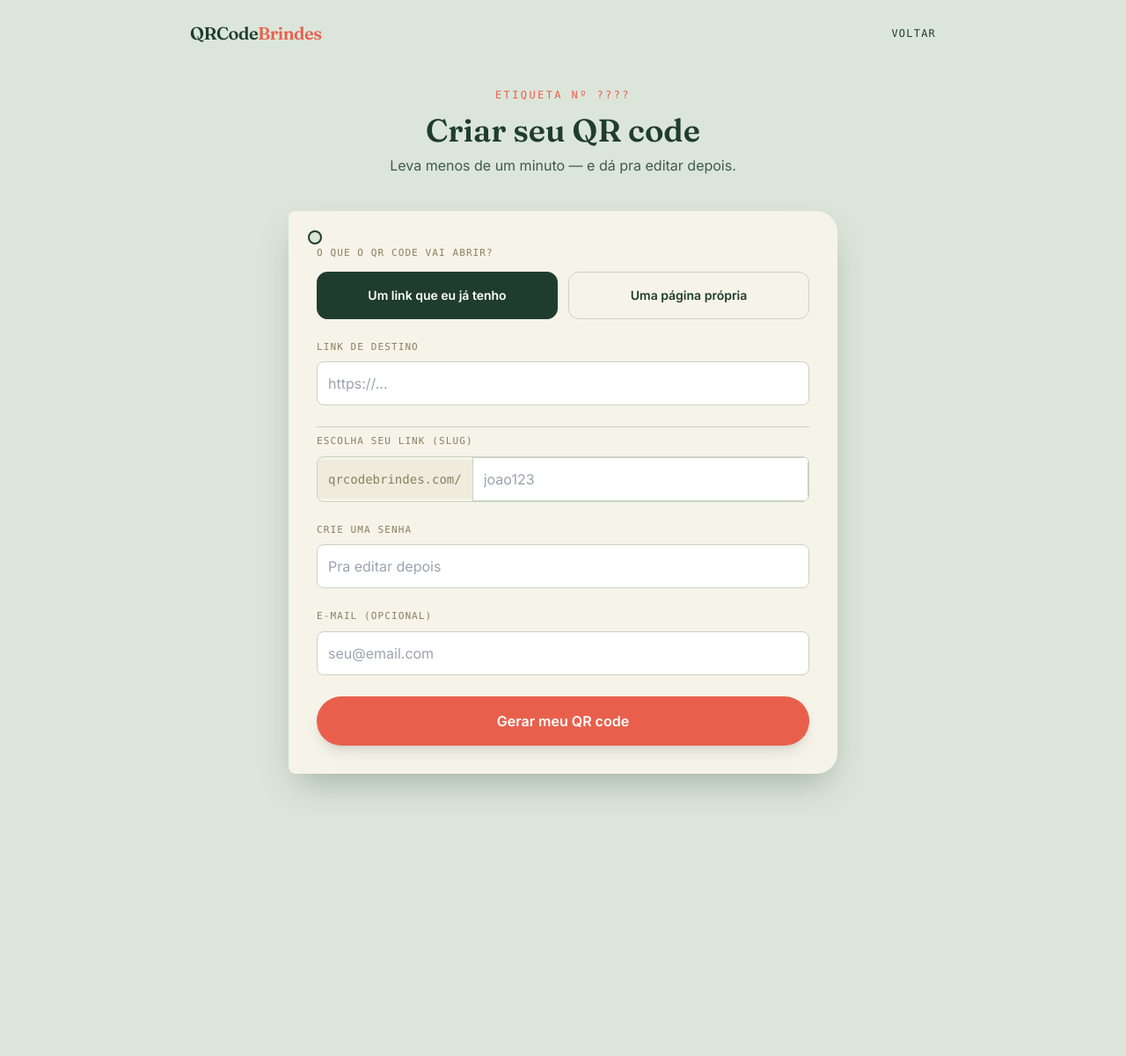
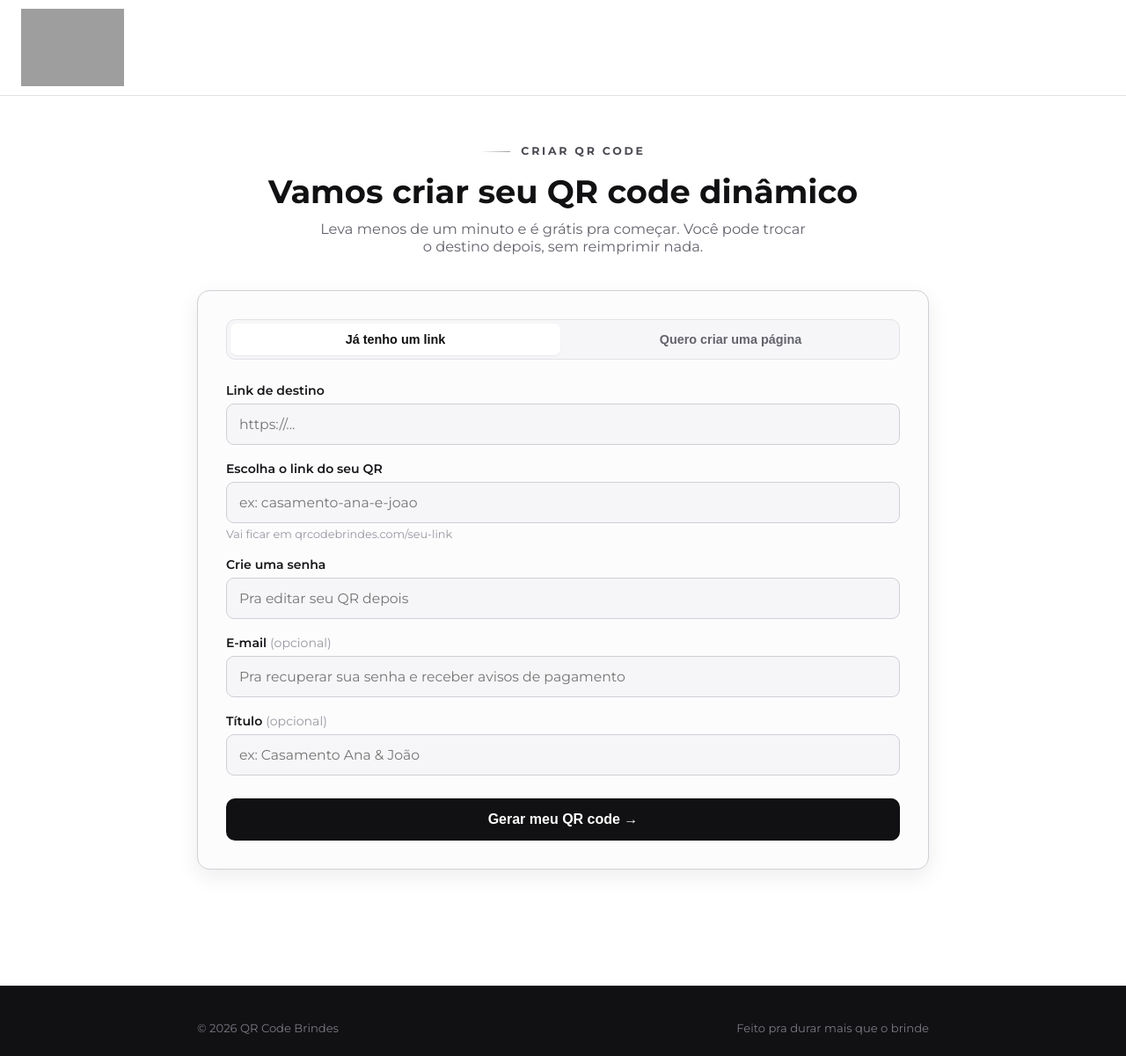
Before and after one commit to leanttro/leanttro_qr, a Flask app: page /gerar-qr in a window 1280 px wide. Shown: the whole page at 88% size. Before the commit the page ends 904 px from the top, so only its background shows below. Run offline with Flask 3, Linux system fonts and the light colour scheme; parts of the project's set-up code (start-up, migrations or seed data) failed here and were passed over; some libraries are stand-ins or nearby versions; grey boxes are pictures that could not be loaded.

Commit message:
Update gerar_qr.html

```diff
--- a/templates/gerar_qr.html
+++ b/templates/gerar_qr.html
@@ -1,177 +1,262 @@
 <!DOCTYPE html>
-<html lang="pt-br">
+<html lang="pt-BR">
 <head>
 <meta charset="UTF-8">
 <meta name="viewport" content="width=device-width, initial-scale=1.0">
-    <title>Criar QR code | QRCodeBrindes</title>
-    <script src="https://cdn.tailwindcss.com"></script>
+<title>Criar meu QR code | QR Code Brindes</title>
+<meta name="description" content="Gere um QR code dinâmico grátis. Cole um link ou crie uma página própria com mensagem, foto e linha do tempo.">
+<meta name="robots" content="index, follow">
+<meta name="theme-color" content="#ffffff">
+<meta name="author" content="QR Code Brindes">
+
+<link rel="icon" type="image/png" href="https://res.cloudinary.com/dec2b0u1/image/upload/v1783897417/qr_udzbq7.png">
+<link rel="apple-touch-icon" href="https://res.cloudinary.com/dec2b0u1/image/upload/v1783897417/qr_udzbq7.png">
+
+<link rel="preconnect" href="https://fonts.googleapis.com">
+<link rel="preconnect" href="https://fonts.gstatic.com" crossorigin>
+<link href="https://fonts.googleapis.com/css2?family=Montserrat:ital,wght@0,400;0,500;0,600;0,700;0,800;1,400&display=swap" rel="stylesheet">
 <style>
-        @import url('https://fonts.googleapis.com/css2?family=Fraunces:opsz,wght@9..144,600;9..144,700&family=Inter:wght@400;500;600;700&family=IBM+Plex+Mono:wght@500&display=swap');
+:root{
+    --bg:#ffffff;--surface:#f6f6f8;--surface-2:#eeeef1;
+    --ink:#17171a;--ink-soft:#63636c;--ink-faint:#9797a0;
+    --line:#e2e2e7;--line-strong:#cfcfd6;
+    --chrome-1:#fcfcfd;--chrome-2:#d7d7dd;--chrome-3:#9a9aa2;--chrome-4:#4a4a52;
+    --ink-black:#111113;--focus:#3b6ef0;--radius:14px;
+    --shadow-sm:0 1px 2px rgba(20,20,25,.06);
+    --shadow-md:0 8px 24px rgba(20,20,25,.08);
+    --shadow-lg:0 24px 64px rgba(20,20,25,.14);
+}
+*{box-sizing:border-box}
+html{scroll-behavior:smooth}
+body{margin:0;background:var(--bg);color:var(--ink);font-family:'Montserrat',sans-serif;-webkit-font-smoothing:antialiased}
+img{max-width:100%;display:block}
+a{color:inherit;text-decoration:none}
+.container{max-width:880px;margin:0 auto;padding:0 24px}
+h1,h2,h3{font-family:'Montserrat',sans-serif;margin:0;color:var(--ink-black)}
+:focus-visible{outline:2px solid var(--focus);outline-offset:3px;border-radius:4px}
 
-        :root {
-            --paper: #DCE5DA;
-            --ink: #1F3D2E;
-            --coral: #E8604C;
-            --gold: #C9A227;
+/* HEADER */
+header{
+    position:sticky;top:0;z-index:60;background:rgba(255,255,255,.88);backdrop-filter:blur(10px);
+    border-bottom:1px solid var(--line);display:flex;align-items:center;justify-content:space-between;
+    padding:10px 24px;gap:16px;
 }
-        body { background-color: var(--paper); color: var(--ink); font-family: 'Inter', sans-serif; }
-        .font-display { font-family: 'Fraunces', serif; }
-        .font-mono { font-family: 'IBM Plex Mono', monospace; }
+.header-logo a{display:flex;align-items:center;gap:10px}
+.header-logo img{height:88px;width:auto}
+@media (max-width:900px){.header-logo img{height:80px}}
 
-        .tag {
-            position: relative;
-            background: #F6F3E9;
-            border-radius: 0.5rem 1.5rem 1.5rem 0.5rem;
-            box-shadow: 0 18px 40px -12px rgba(31, 61, 46, 0.35);
+/* PAGE HEAD */
+.page-head{padding:52px 0 8px;text-align:center}
+.eyebrow{
+    display:inline-flex;align-items:baseline;gap:12px;font-size:.78em;font-weight:700;
+    letter-spacing:.22em;text-transform:uppercase;color:var(--chrome-4);margin-bottom:16px;
 }
-        .tag::before {
-            content: '';
-            position: absolute;
-            top: 22px;
-            left: 22px;
-            width: 16px;
-            height: 16px;
-            border-radius: 50%;
-            background: var(--paper);
-            border: 2px solid var(--ink);
+.eyebrow::before{content:"";display:inline-block;width:34px;height:1px;background:linear-gradient(90deg,transparent,var(--chrome-3));transform:translateY(-3px)}
+.page-head h1{font-size:clamp(1.7em,3.4vw,2.3em);margin-bottom:10px}
+.page-head p{color:var(--ink-soft);font-size:1.02em;margin:0 auto;max-width:52ch}
+
+/* FLASH */
+.flash-box{
+    background:#fdecea;border:1px solid #f3c2bd;color:#8a2e22;
+    padding:12px 14px;border-radius:9px;font-size:.9em;margin:24px 0;
 }
+.flash-box.success{background:#eaf6ee;border-color:#bfe3cb;color:#1f6b4a}
 
-        input[type=text], input[type=url], input[type=email], input[type=password] {
-            background: #fff;
-            border: 1.5px solid #C9D3C3;
+/* FORM CARD */
+.form-section{padding:32px 0 72px}
+.form-card{
+    background:var(--chrome-1);border:1px solid var(--line-strong);border-radius:var(--radius);
+    padding:32px;box-shadow:var(--shadow-md);
 }
-        input:focus {
-            outline: none;
-            border-color: var(--ink);
+.modal-tabs{display:flex;gap:6px;background:var(--surface);border:1px solid var(--line);border-radius:10px;padding:4px;margin-bottom:26px}
+.modal-tab{
+    flex:1;text-align:center;padding:10px;border-radius:7px;font-size:.9em;font-weight:600;
+    color:var(--ink-soft);cursor:pointer;border:none;background:none;
 }
+.modal-tab.active{background:#fff;color:var(--ink-black);box-shadow:var(--shadow-sm)}
+.field{margin-bottom:18px}
+.field label{display:block;font-size:.88em;font-weight:600;margin-bottom:6px;color:var(--ink)}
+.field input{
+    width:100%;padding:13px 14px;border:1px solid var(--line-strong);border-radius:9px;
+    font-size:.98em;font-family:'Montserrat',sans-serif;background:var(--surface);
+}
+.field input:focus{outline:2px solid var(--focus);outline-offset:1px;background:#fff}
+.field .hint{font-size:.8em;color:var(--ink-faint);margin-top:5px}
+.field-optional{color:var(--ink-faint);font-weight:400}
+.btn-submit{
+    width:100%;background:var(--ink-black);color:#fff;border:none;border-radius:10px;
+    padding:15px;font-weight:600;font-size:1em;cursor:pointer;margin-top:8px;
+}
+.btn-submit:hover{background:var(--chrome-4)}
 
-        .toggle-option {
-            border: 1.5px solid #C9D3C3;
-            transition: all .15s ease;
+/* TEMPLATE PICKER */
+.template-section{margin:28px 0}
+.template-section > label.section-label{display:block;font-size:.88em;font-weight:600;margin-bottom:12px;color:var(--ink)}
+.template-grid{display:grid;grid-template-columns:repeat(auto-fill,minmax(200px,1fr));gap:16px}
+.template-option{position:relative}
+.template-option input{position:absolute;opacity:0;width:1px;height:1px}
+.template-option label{
+    display:block;border:2px solid var(--line);border-radius:12px;overflow:hidden;
+    cursor:pointer;transition:border-color .15s, box-shadow .15s;background:var(--chrome-1);
 }
-        .toggle-option.active {
-            border-color: var(--ink);
-            background: var(--ink);
-            color: #fff;
-        }
+.template-option input:checked + label{border-color:var(--ink-black);box-shadow:var(--shadow-sm)}
+.template-preview{aspect-ratio:4/3;background:var(--surface-2);overflow:hidden}
+.template-preview img{width:100%;height:100%;object-fit:cover}
+.template-body{padding:12px 14px}
+.template-body .nome{font-size:.92em;font-weight:600;display:block;margin-bottom:6px}
+.tag{display:inline-block;font-size:.72em;padding:3px 9px;border-radius:999px}
+.tag-free{background:var(--surface-2);color:var(--ink-soft)}
+.tag-paid{background:var(--ink-black);color:#fff}
+.template-demo-link{display:block;margin-top:8px;font-size:.78em;color:var(--ink-soft);text-decoration:underline}
+.template-demo-link:hover{color:var(--ink-black)}
 
-        .hidden-block { display: none; }
+/* FOOTER */
+footer{background:var(--ink-black);color:#e6e6e9;padding:40px 0 24px;margin-top:60px}
+.footer-bottom{max-width:880px;margin:0 auto;padding:0 24px;display:flex;justify-content:space-between;flex-wrap:wrap;gap:10px;font-size:.82em;color:#7a7a84}
+
+@media (max-width:600px){.form-card{padding:22px}}
 </style>
 </head>
-<body class="min-h-screen">
+<body>
 
-    <header class="max-w-4xl mx-auto px-6 py-6 flex justify-between items-center">
-        <a href="/" class="font-display text-xl font-semibold tracking-tight">QRCode<span style="color: var(--coral)">Brindes</span></a>
-        <a href="/" class="font-mono text-xs uppercase tracking-widest hover:underline">Voltar</a>
+<!-- HEADER -->
+<header>
+    <div class="header-logo">
+        <a href="{{ url_for('index') }}" aria-label="QR Code Brindes — página inicial">
+            <img src="https://res.cloudinary.com/dec2b0u1/image/upload/v1783897417/qr_udzbq7.png" alt="QR Code Brindes">
+        </a>
+    </div>
 </header>
 
-    <main class="max-w-2xl mx-auto px-6 pb-24 pt-6">
+<!-- PAGE HEAD -->
+<section class="page-head">
+    <div class="container">
+        <span class="eyebrow">Criar QR code</span>
+        <h1>Vamos criar seu QR code dinâmico</h1>
+        <p>Leva menos de um minuto e é grátis pra começar. Você pode trocar o destino depois, sem reimprimir nada.</p>
+    </div>
+</section>
 
-        <p class="font-mono text-xs uppercase tracking-[0.2em] mb-3 text-center" style="color: var(--coral)">Etiqueta Nº ????</p>
-        <h1 class="font-display text-3xl md:text-4xl font-semibold text-center mb-2">Criar seu QR code</h1>
-        <p class="text-center mb-10" style="color: #3E5A4B">Leva menos de um minuto — e dá pra editar depois.</p>
+<section class="form-section">
+    <div class="container">
 
         {% with messages = get_flashed_messages(with_categories=true) %}
             {% if messages %}
-                {% for category, message in messages %}
-                <div class="mb-6 p-4 rounded-xl text-sm font-semibold" style="background-color: #F3D4C9; color: #7A2E1E">
-                    {{ message }}
-                </div>
+                {% for categoria, mensagem in messages %}
+                <div class="flash-box {{ 'success' if categoria == 'success' else '' }}">{{ mensagem }}</div>
                 {% endfor %}
             {% endif %}
         {% endwith %}
 
-        <form method="POST" class="tag p-8 pt-10 space-y-6">
+        <div class="form-card">
+            <div class="modal-tabs">
+                <button type="button" class="modal-tab" id="tab-link" onclick="trocarTab('link')">Já tenho um link</button>
+                <button type="button" class="modal-tab" id="tab-pagina" onclick="trocarTab('pagina')">Quero criar uma página</button>
+            </div>
 
-            <div>
-                <label class="block font-mono text-[11px] uppercase tracking-widest mb-3" style="color: #8A8060">O que o QR code vai abrir?</label>
-                <div class="grid grid-cols-2 gap-3">
-                    <label class="toggle-option rounded-xl p-4 text-center cursor-pointer font-semibold text-sm" data-option="link">
-                        <input type="radio" name="tipo_destino" value="link" class="hidden" checked>
-                        Um link que eu já tenho
+            <form action="{{ url_for('gerar_qr') }}" method="POST">
+                <input type="hidden" name="tipo_destino" id="input-tipo-destino" value="link">
+
+                <div class="field" id="campo-destino-url">
+                    <label for="destino_url">Link de destino</label>
+                    <input type="url" id="destino_url" name="destino_url" placeholder="https://...">
+                </div>
+
+                <div class="field" id="campo-templates" style="display:none">
+                    <div class="template-section">
+                        <label class="section-label">Escolha um modelo de página</label>
+                        <div class="template-grid">
+                            {% for t in templates %}
+                            <div class="template-option">
+                                <input type="radio" name="template" id="tpl-{{ t.slug }}" value="{{ t.slug }}" {% if loop.first %}checked{% endif %}>
+                                <label for="tpl-{{ t.slug }}">
+                                    <div class="template-preview">
+                                        {% if t.preview_url %}<img src="{{ t.preview_url }}" alt="{{ t.nome }}">{% endif %}
+                                    </div>
+                                    <div class="template-body">
+                                        <span class="nome">{{ t.nome }}</span>
+                                        {% if t.tier == 'pago' %}
+                                        <span class="tag tag-paid">Pago (R$ {{ '%.2f'|format(t.preco or 0) }})</span>
+                                        {% else %}
+                                        <span class="tag tag-free">Grátis</span>
+                                        {% endif %}
+                                        <a class="template-demo-link" href="{{ url_for('demo_template', template_slug=t.slug) }}" target="_blank" rel="noopener">Ver exemplo ao vivo →</a>
+                                    </div>
                                 </label>
-                    <label class="toggle-option rounded-xl p-4 text-center cursor-pointer font-semibold text-sm" data-option="pagina">
-                        <input type="radio" name="tipo_destino" value="pagina" class="hidden">
-                        Uma página própria
-                    </label>
+                            </div>
+                            {% endfor %}
+                        </div>
                     </div>
                 </div>
 
-            <div id="bloco-link">
-                <label class="block font-mono text-[11px] uppercase tracking-widest mb-2" style="color: #8A8060">Link de destino</label>
-                <input type="url" name="destino_url" class="w-full rounded-lg p-3" placeholder="https://...">
+                <div class="field">
+                    <label for="slug">Escolha o link do seu QR</label>
+                    <input type="text" id="slug" name="slug" placeholder="ex: casamento-ana-e-joao" required pattern="[a-zA-Z0-9\-]+">
+                    <p class="hint">Vai ficar em qrcodebrindes.com/<span id="slug-preview">seu-link</span></p>
                 </div>
 
-            <div id="bloco-pagina" class="hidden-block space-y-4">
-                <div>
-                    <label class="block font-mono text-[11px] uppercase tracking-widest mb-2" style="color: #8A8060">Título da página</label>
-                    <input type="text" name="titulo" class="w-full rounded-lg p-3" placeholder="Ex: Feliz aniversário, Ana!">
-                </div>
-                <div>
-                    <label class="block font-mono text-[11px] uppercase tracking-widest mb-2" style="color: #8A8060">Estilo</label>
-                    <select name="template" class="w-full rounded-lg p-3 border" style="border: 1.5px solid #C9D3C3;">
-                        <option value="classic">Clássico</option>
-                        <option value="stitch">Stitch / Ohana</option>
-                    </select>
-                </div>
-                <p class="text-xs" style="color: #5C7B6A">Mensagem, foto e linha do tempo você adiciona depois, no painel.</p>
+                <div class="field">
+                    <label for="senha">Crie uma senha</label>
+                    <input type="password" id="senha" name="senha" placeholder="Pra editar seu QR depois" required>
                 </div>
 
-            <div class="pt-2 border-t" style="border-color: #C9D3C3">
-                <label class="block font-mono text-[11px] uppercase tracking-widest mb-2" style="color: #8A8060">Escolha seu link (slug)</label>
-                <div class="flex items-center rounded-lg overflow-hidden" style="border: 1.5px solid #C9D3C3;">
-                    <span class="font-mono text-sm px-3 py-3" style="color: #8A8060; background: #EFEBDD">qrcodebrindes.com/</span>
-                    <input type="text" name="slug" required class="w-full p-3 border-0" placeholder="joao123">
+                <div class="field" id="campo-email">
+                    <label for="email">E-mail <span class="field-optional" id="email-optional">(opcional)</span></label>
+                    <input type="email" id="email" name="email" placeholder="Pra recuperar sua senha e receber avisos de pagamento">
+                </div>
+
+                <div class="field">
+                    <label for="titulo">Título <span class="field-optional">(opcional)</span></label>
+                    <input type="text" id="titulo" name="titulo" placeholder="ex: Casamento Ana & João">
+                </div>
+
+                <button class="btn-submit" type="submit">Gerar meu QR code →</button>
+            </form>
         </div>
     </div>
+</section>
 
-            <div>
-                <label class="block font-mono text-[11px] uppercase tracking-widest mb-2" style="color: #8A8060">Crie uma senha</label>
-                <input type="password" name="senha" required class="w-full rounded-lg p-3" placeholder="Pra editar depois">
+<footer>
+    <div class="footer-bottom">
+        <span>© {{ current_year or '' }} QR Code Brindes</span>
+        <span>Feito pra durar mais que o brinde</span>
     </div>
-
-            <div id="bloco-email">
-                <label class="block font-mono text-[11px] uppercase tracking-widest mb-2" style="color: #8A8060">
-                    E-mail <span id="email-opcional">(opcional)</span>
-                </label>
-                <input type="email" name="email" class="w-full rounded-lg p-3" placeholder="seu@email.com">
-            </div>
-
-            <button type="submit" class="w-full font-semibold py-4 rounded-full text-white shadow-lg hover:-translate-y-0.5 transition-transform" style="background-color: var(--coral)">
-                Gerar meu QR code
-            </button>
-        </form>
-    </main>
+</footer>
 
 <script>
-        const opcoes = document.querySelectorAll('.toggle-option');
-        const blocoLink = document.getElementById('bloco-link');
-        const blocoPagina = document.getElementById('bloco-pagina');
-        const emailOpcional = document.getElementById('email-opcional');
-        const inputEmail = document.querySelector('input[name="email"]');
+function trocarTab(tipo){
+    document.getElementById('tab-link').classList.toggle('active', tipo === 'link');
+    document.getElementById('tab-pagina').classList.toggle('active', tipo === 'pagina');
+    document.getElementById('input-tipo-destino').value = tipo;
 
-        function atualizar(tipo) {
-            opcoes.forEach(o => o.classList.toggle('active', o.dataset.option === tipo));
-            blocoLink.classList.toggle('hidden-block', tipo !== 'link');
-            blocoPagina.classList.toggle('hidden-block', tipo !== 'pagina');
+    const campoDestino = document.getElementById('campo-destino-url');
+    const campoTemplates = document.getElementById('campo-templates');
+    const campoEmail = document.getElementById('email');
+    const emailOptional = document.getElementById('email-optional');
+    const destinoInput = document.getElementById('destino_url');
 
-            if (tipo === 'pagina') {
-                emailOpcional.textContent = '(obrigatório pra página própria)';
-                inputEmail.required = true;
+    if (tipo === 'link') {
+        campoDestino.style.display = '';
+        campoTemplates.style.display = 'none';
+        destinoInput.required = true;
+        campoEmail.required = false;
+        emailOptional.style.display = '';
     } else {
-                emailOpcional.textContent = '(opcional)';
-                inputEmail.required = false;
+        campoDestino.style.display = 'none';
+        campoTemplates.style.display = '';
+        destinoInput.required = false;
+        campoEmail.required = true;
+        emailOptional.style.display = 'none';
     }
 }
 
-        opcoes.forEach(op => {
-            op.addEventListener('click', () => {
-                op.querySelector('input').checked = true;
-                atualizar(op.dataset.option);
+trocarTab('link');
+
+document.getElementById('slug').addEventListener('input', function(e){
+    const preview = document.getElementById('slug-preview');
+    preview.textContent = e.target.value.trim() ? e.target.value.trim() : 'seu-link';
 });
-        });
+</script>
 
-        atualizar('link');
-    </script>
 </body>
 </html>
```
Lines whose indentation alone changed are shown as unchanged.
